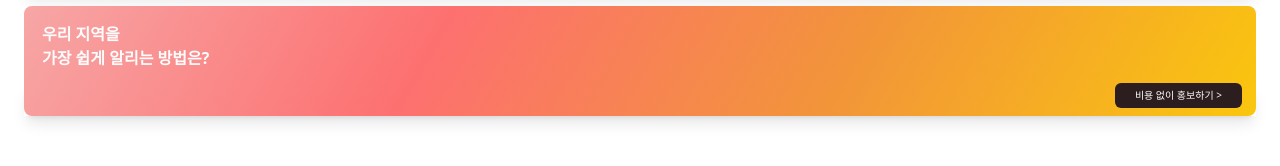
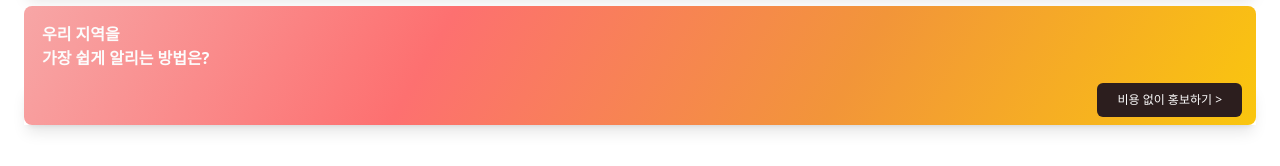
Before and after one commit to linc-hackathon-1/web1-frontend, a React (Vite) app: page / in a window 1280 px wide. Shown: the part 158-324 px from the top of the page. Built offline with nearby package versions, Linux system fonts and the light colour scheme; no server answers; a web font is replaced by a local one; what http-status-codes would draw is missing.

Commit message:
fix: 링크 연결 되어있지 않던 문제점 해결

```diff
--- a/src/components/organisms/Banner.tsx
+++ b/src/components/organisms/Banner.tsx
@@ -1,5 +1,7 @@
 import Container from '@components/atoms/Container';
 import Button from '@components/atoms/Button';
+import { Link } from 'react-router-dom';
+import { RouterPath } from '@/routes/path';
 
 function Banner() {
   return (
@@ -12,9 +14,16 @@ function Banner() {
         <p>우리 지역을</p>
         <p>가장 쉽게 알리는 방법은?</p>
       </div>
-      <div className="flex justify-end mt-[13px] shadow-lg">
-        <Button bgColor="bg-black" classes="mx-[14px] mb-[8px] h-[25px] text-[10px] flex items-center justify-center">비용 없이 홍보하기 &gt;</Button>
-      </div>
+      <Link to={RouterPath.upload}>
+        <div className="flex justify-end mt-[13px] shadow-lg">
+          <Button
+            bgColor="bg-black"
+            classes="mx-[14px] mb-[8px] text-[12px] flex items-center justify-center"
+          >
+            비용 없이 홍보하기 &gt;
+          </Button>
+        </div>
+      </Link>
     </Container>
   );
 }
```
